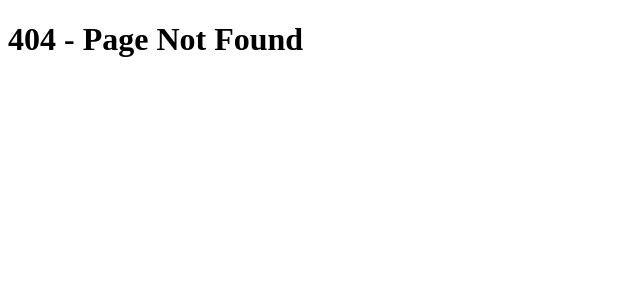
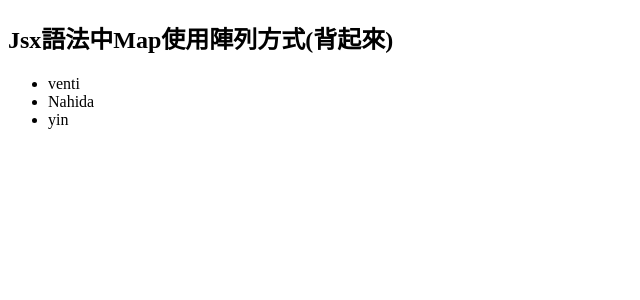
Before and after one commit to XuanYing0915/react_class_base, a Next.js app: page /course/jsx-map in a window 1280 px wide. Before the commit this address had no page. Shown: the top 300 px of the page, without its empty margins (0-640 px from the left). Built offline with nearby package versions, Linux system fonts and the light colour scheme.

Commit message:
map應用  key值筆記

```diff
--- /dev/null
+++ b/pages/course/jsx-map.js
@@ -0,0 +1,25 @@
+import React from 'react'
+
+export default function JsxMap() {
+  const users = ['venti', 'Nahida', 'yin']
+
+  //   const displayUsers = users.map((v, i) => {
+  //     return <li key={i}>{v}</li>
+  //   })
+  return (
+    <>
+      <h2>Jsx語法中Map使用陣列方式(背起來)</h2>
+      <ul>
+        {/* map迭代會產生新陣列  key值為必加  否則出錯 不能重複*/}
+        {/*  使用陣列索引作為實際上是不好的  稱為反樣式(anti-pattern) 唯一能使用的地方為靜態資料  不會變動的資料 */}
+        {/* key的選擇
+        1.資料源自資料庫:用資料庫主鍵當key
+        2.資料由應用中執行產生，uuid或naanoid函式庫來產生(但不可以)在渲染時，而是要在建立時產生
+        3.隨機數:自己寫的隨機術或日期物件轉整數 */}
+        {users.map((v, i) => {
+          return <li key={i}>{v}</li>
+        })}
+      </ul>
+    </>
+  )
+}
```
